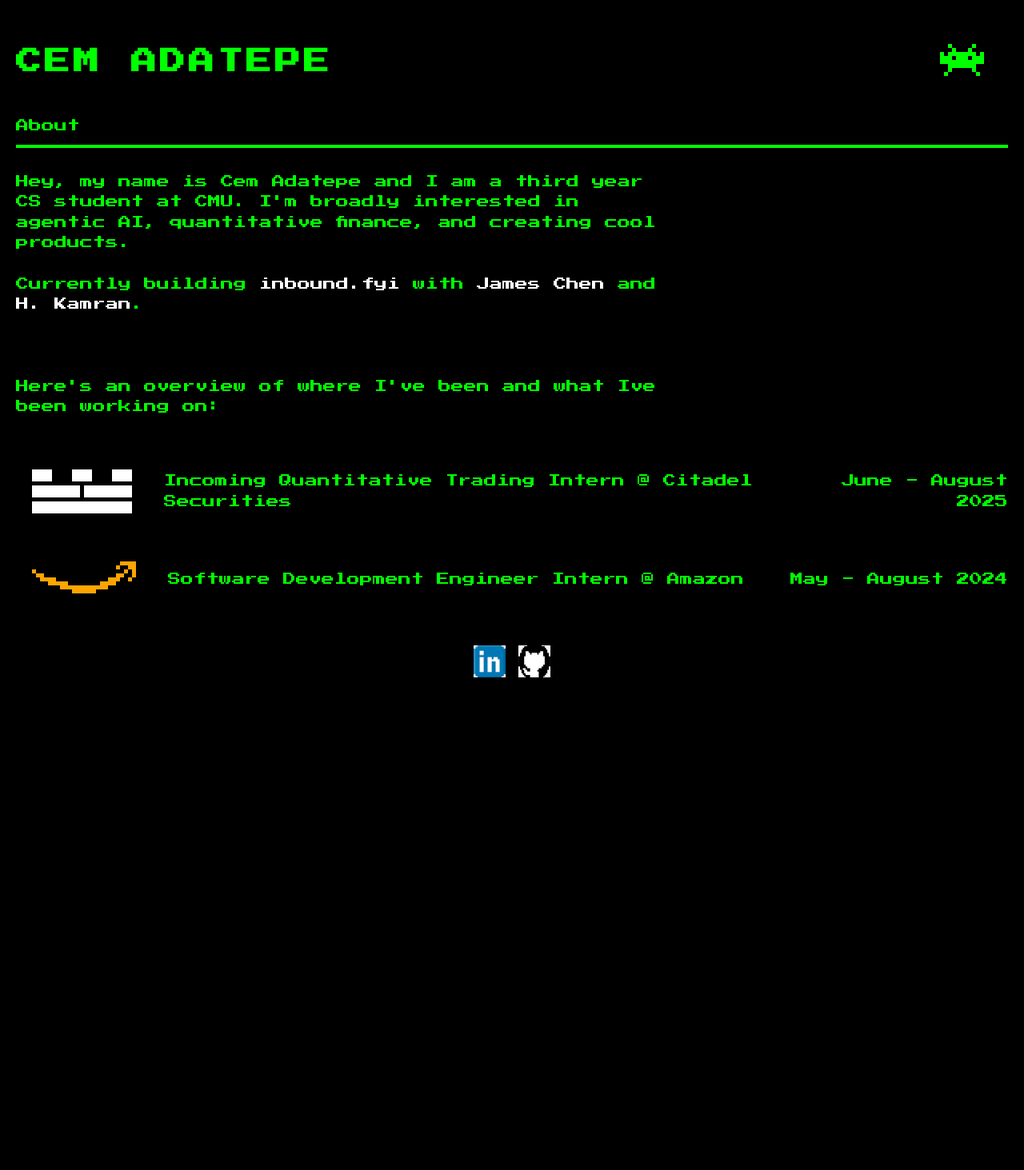
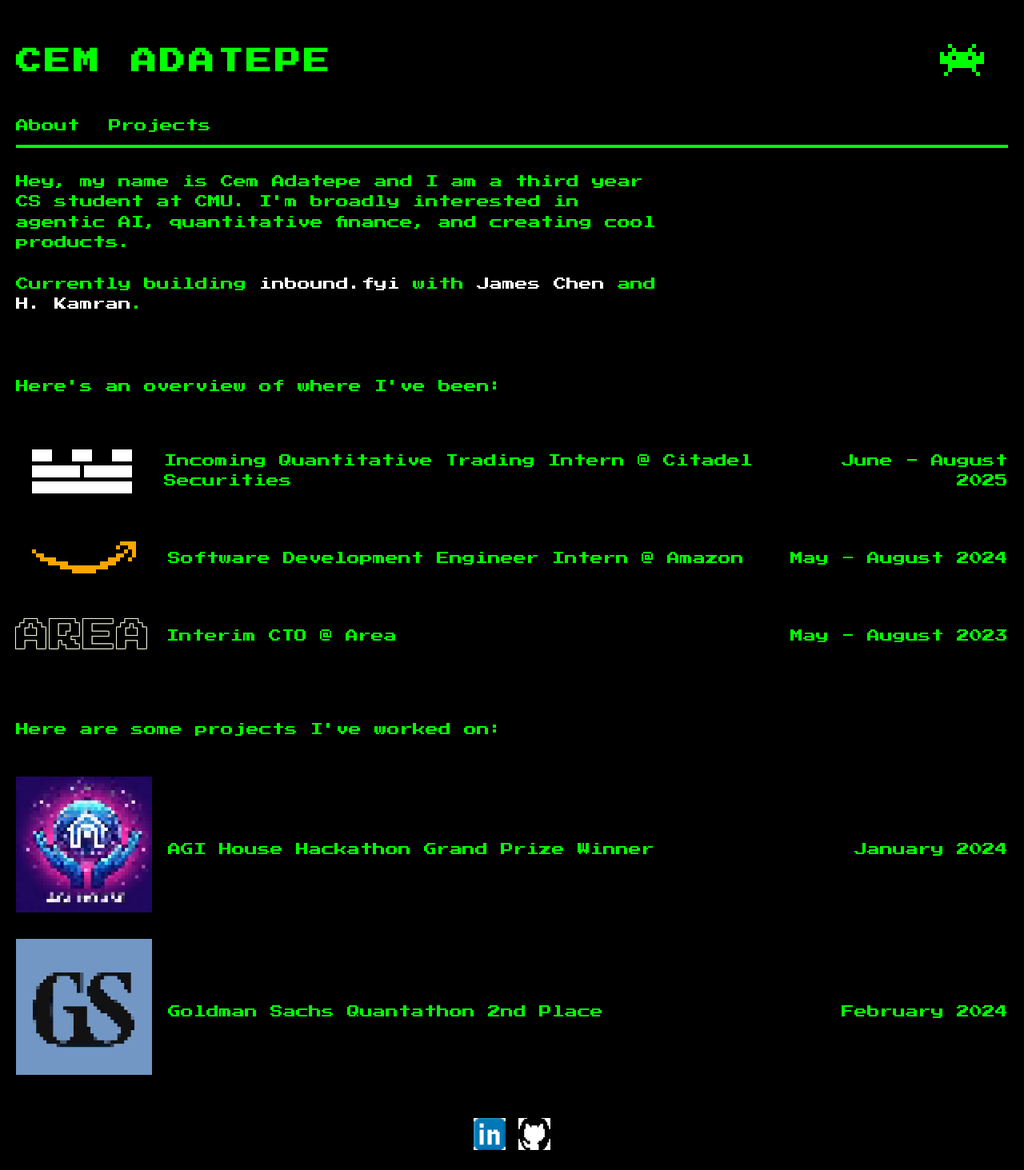
Before and after one commit to Cem-Adatepe/cemadatepe-github.io, a Jekyll site: the page built from docs/index.markdown, in a window 1280 px wide. Shown: the whole page at 80% size. Built offline with Jekyll 4.4.1, drawn with Linux system fonts in a browser that asks for light colours; before the commit the page ends 900 px from its top, so only the background shows below that.

Commit message:
added projects

```diff
--- a/docs/_layouts/default.html
+++ b/docs/_layouts/default.html
@@ -29,6 +29,7 @@
       </div>
       <nav class="site-nav">
         <a href="/">About</a>
+        <a href="#projects">Projects</a>
         <!-- <a href="/posts">Posts</a> -->
       </nav>
     </header>
@@ -48,7 +49,7 @@
       <a href="https://hkamran.com/" target="_blank" style="color: white"
         >H. Kamran</a
       >. <br /><br /><br /><br />
-      Here's an overview of where I've been and what Ive been working on:<br /><br />
+      Here's an overview of where I've been:<br /><br />
     </p>
     <div style="display: flex; align-items: center; margin: 20px 0">
       <div id="sprite-area-1"></div>
@@ -65,7 +66,52 @@
       </p>
       <p style="text-align: right; margin-left: auto">May - August 2024</p>
     </div>
-
+    <div style="display: flex; align-items: center; margin: 20px 0">
+      <div
+        style="
+          font-size: 42px;
+          color: black;
+          text-shadow: -1px -1px 0 beige, 1px -1px 0 beige, -1px 1px 0 beige,
+            1px 1px 0 beige;
+        "
+      >
+        AREA
+      </div>
+      <p style="margin-left: 20px">Interim CTO @ Area</p>
+      <p style="text-align: right; margin-left: auto">May - August 2023</p>
+    </div>
+    <p id="projects">
+      <br />
+      <br />Here are some projects I've worked on: <br /><br />
+    </p>
+    <div style="display: flex; align-items: center; margin: 20px 0">
+      <div
+        style="
+          font-size: 42px;
+          color: black;
+          text-shadow: -1px -1px 0 beige, 1px -1px 0 beige, -1px 1px 0 beige,
+            1px 1px 0 beige;
+        "
+      >
+        <img src="assets/agi.png" style="width: 170px" />
+      </div>
+      <p style="margin-left: 20px">AGI House Hackathon Grand Prize Winner</p>
+      <p style="text-align: right; margin-left: auto">January 2024</p>
+    </div>
+    <div style="display: flex; align-items: center; margin: 20px 0">
+      <div
+        style="
+          font-size: 42px;
+          color: black;
+          text-shadow: -1px -1px 0 beige, 1px -1px 0 beige, -1px 1px 0 beige,
+            1px 1px 0 beige;
+        "
+      >
+        <img src="assets/gs.png" style="width: 170px" />
+      </div>
+      <p style="margin-left: 20px">Goldman Sachs Quantathon 2nd Place</p>
+      <p style="text-align: right; margin-left: auto">February 2024</p>
+    </div>
     <script src="pixelSprite.js"></script>
     <script>
       // EXAMPLE: A single-frame shape (static) with the Citadel pattern
```
Also changed, not shown: docs/assets/agi.png (added), docs/assets/gs.png (added).
